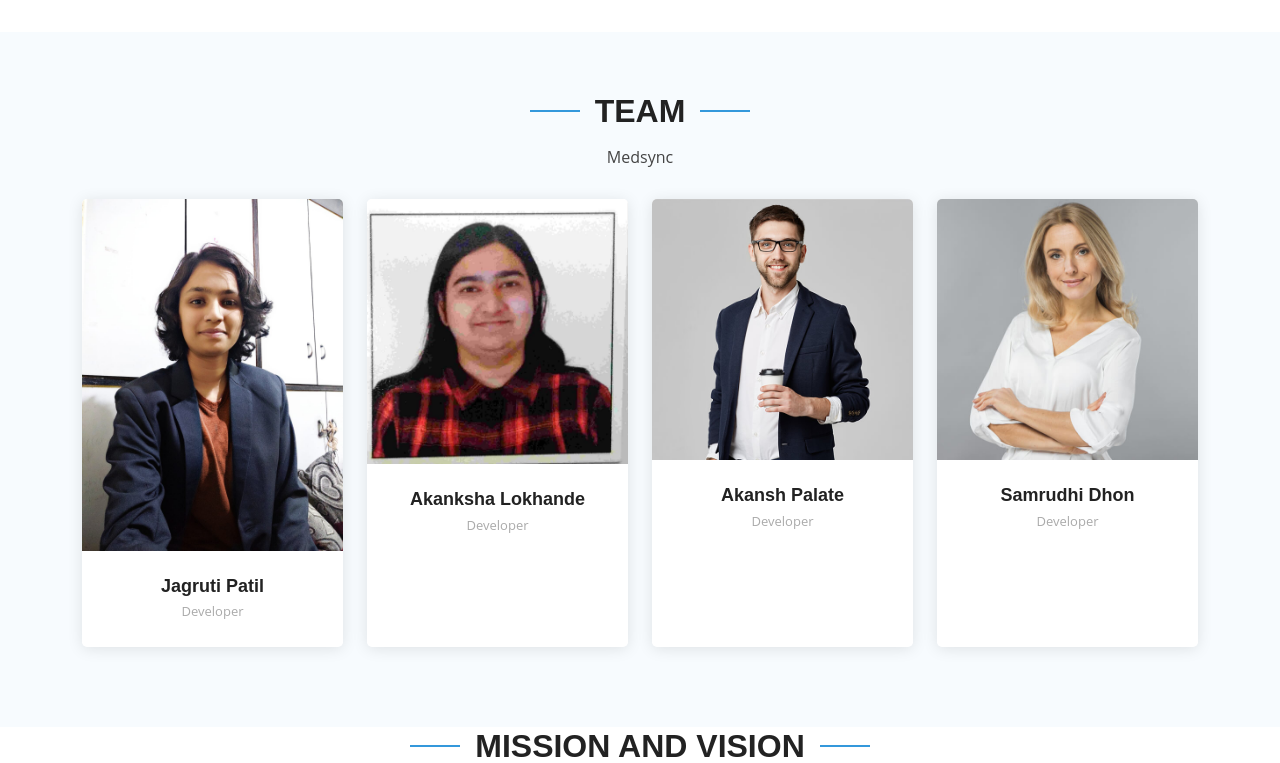
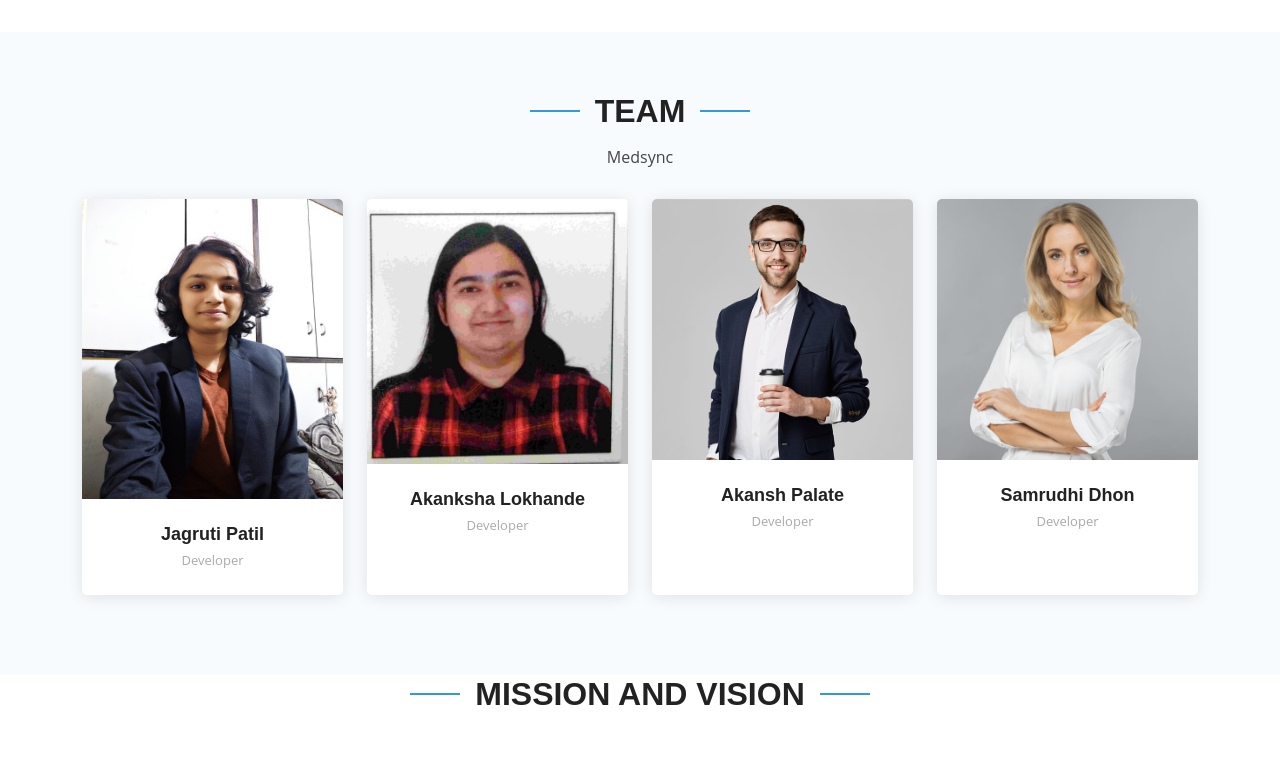
Before and after one commit to jagrutipatilp/MedSync, a Django app: page /about_page/ in a window 1280 px wide. Shown: the part 418-1181 px from the top of the page. Run offline with Django 4.2, Linux system fonts and the light colour scheme; some libraries are stand-ins or nearby versions.

Commit message:
Update about_page.html

```diff
--- a/med/templates/about_page.html
+++ b/med/templates/about_page.html
@@ -141,7 +141,7 @@
           <div class="col-lg-3 col-md-6 d-flex align-items-stretch">
             <div class="member" data-aos="fade-up" data-aos-delay="100">
               <div class="member-img">
-                <img src=" {% static 'assets/img/team/t1.jpg' %}" class="img-fluid" alt="">
+                <img src=" {% static 'assets/img/team/t1.jpg' %}" style="width: 450px; height: 300px;" class="img-fluid" alt="">
                 <div class="social">
                   <a href=""><i class="bi bi-twitter"></i></a>
                   <a href=" "><i class="bi bi-facebook"></i></a>
```
